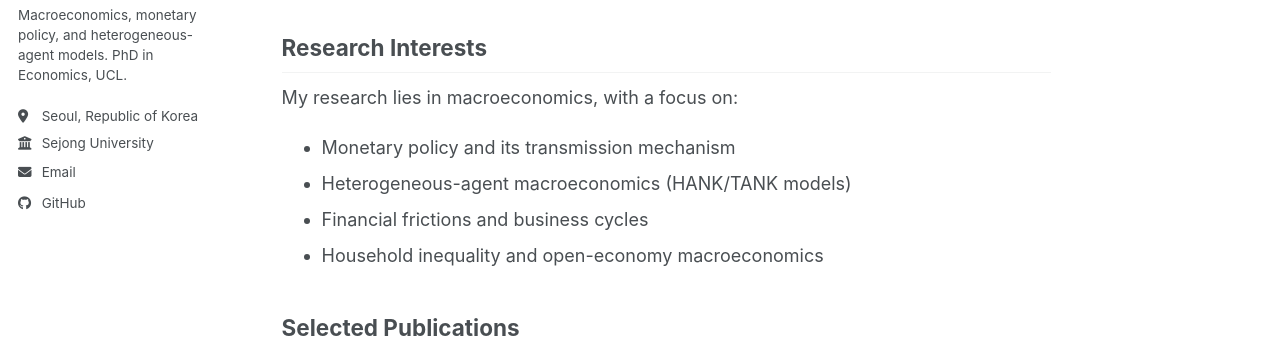
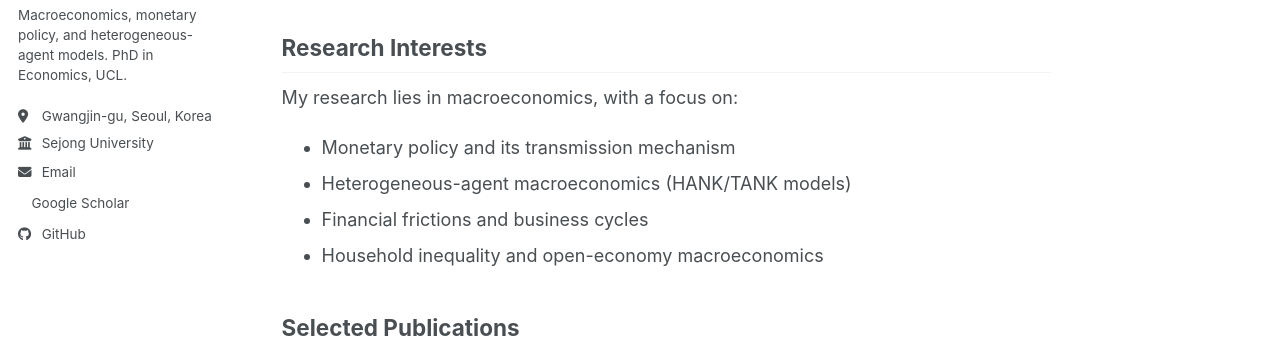
Before and after one commit to lofie21/lofie21.github.io, a Jekyll site: the page built from _pages/about.md, in a window 1280 px wide. Shown: the part 313-651 px from the top of the page. Built offline with Jekyll 4.4.1, drawn with Linux system fonts in a browser that asks for light colours; a style sheet for code colours, icons or effects is not loaded.

Commit message:
Modify location and update Google Scholar link
Updated location and Google Scholar link in config.

```diff
--- a/_config.yml
+++ b/_config.yml
@@ -24,14 +24,14 @@ author:
   name             : "Seungcheol Lee"
   pronouns         : # example: "she/her"
   bio              : "Macroeconomics, monetary policy, and heterogeneous-agent models. PhD in Economics, UCL."
-  location         : "Seoul, Republic of Korea"
+  location         : "Gwangjin-gu, Seoul, Korea"
   employer         : "Sejong University"
   uri              : # URL
   email            : "sclee@sejong.ac.kr"
   # Academic websites
   academia         : # URL
   arxiv            : # URL - Update with the correct link to your profile
-  googlescholar    : # e.g. "https://scholar.google.com/citations?user=XXXXXXXXXXXX"
+  googlescholar    : "https://scholar.google.com/citations?user=p6d6oOQAAAAJ"
   inspire-hep      : # URL
   impactstory      : # URL
   orcid            : # e.g. "https://orcid.org/0000-0000-0000-0000"
```
